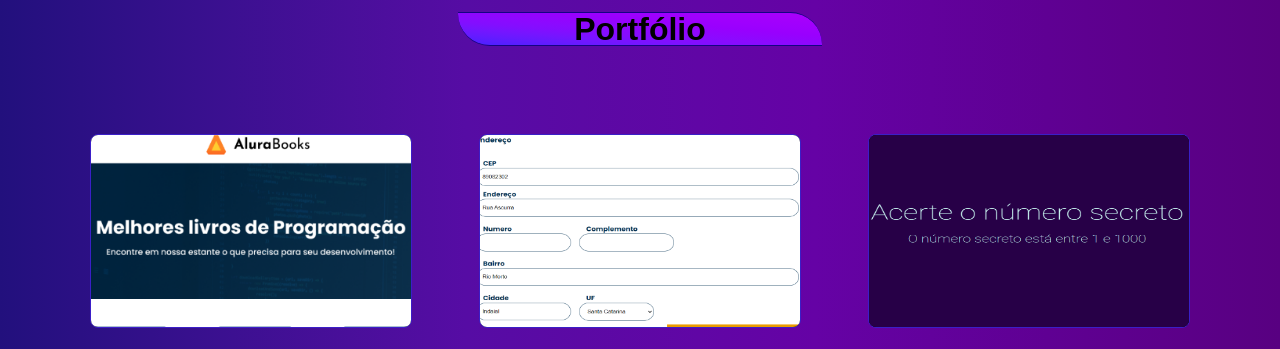
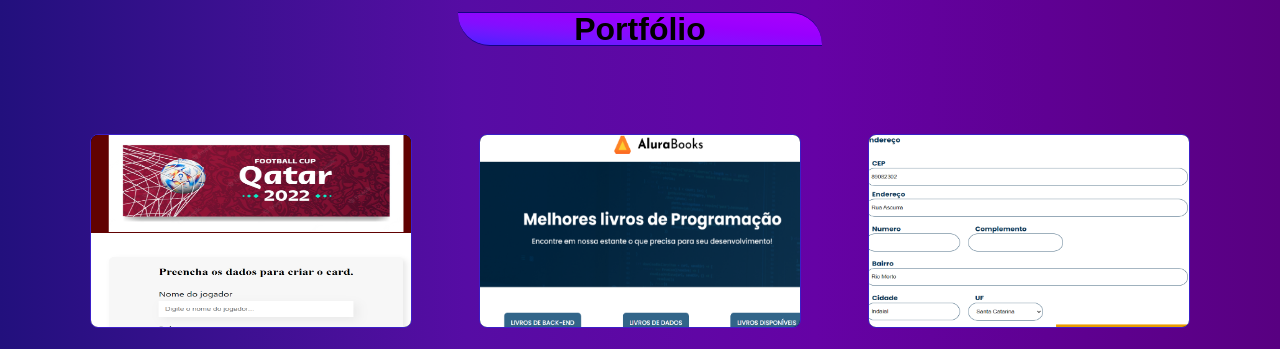
Before and after one commit to LucasCristi/portfoliolucascristi, a plain HTML site: page index.html in a window 1280 px wide. Shown: the part 2700-3049 px from the top of the page. Drawn offline with nearby package versions, Linux system fonts and the light colour scheme; files whose address does not match are found by name.

Commit message:
Add project done with React JS and published in Vercel

```diff
--- a/index.html
+++ b/index.html
@@ -194,8 +194,18 @@
 
         <div class="portfolio-projects">
           <div class="div-project">
+            <a href="https://react-js-organo.vercel.app/"
+              ><img src="/photosProjects/copa2022.png"
+            /></a>
+            <p>
+              Projeto feito com React JS e CSS, cadastrando informações para
+              criação dinâmica de cards de jogadores de futebol (inspirado na Copa
+              do Mundo 2022 no Qatar).
+            </p>
+          </div>
+          <div class="div-project">
             <a href="https://lucascristi.github.io/alurabooks/"
-              ><img src="/photosProjects/alurabooks.png"
+              ><img src="/photosProjects/alurabook.png"
             /></a>
             <p>
               Criação de página consumindo API fictícia e realizando filtros com
```
Also changed, not shown: photosProjects/alurabook.png (added), photosProjects/alurabooks.png (deleted), photosProjects/copa2022.png (added).
